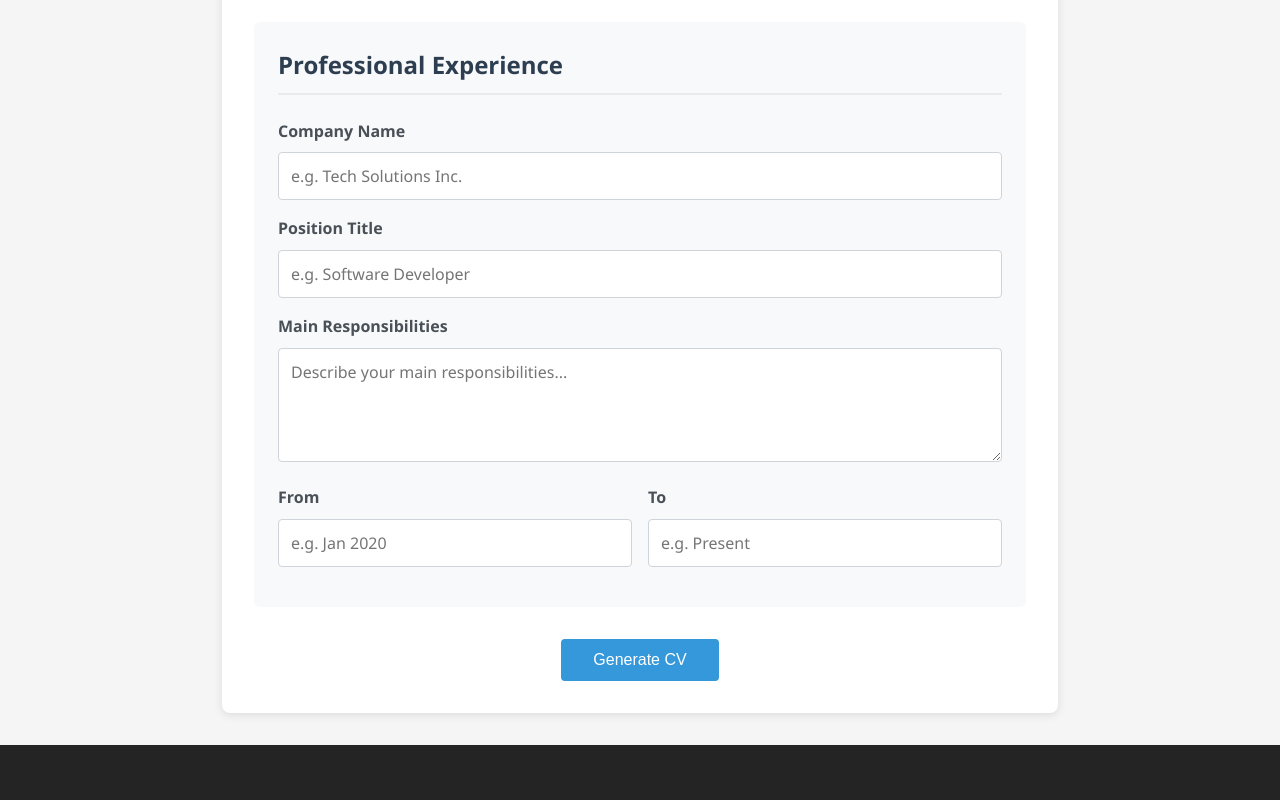
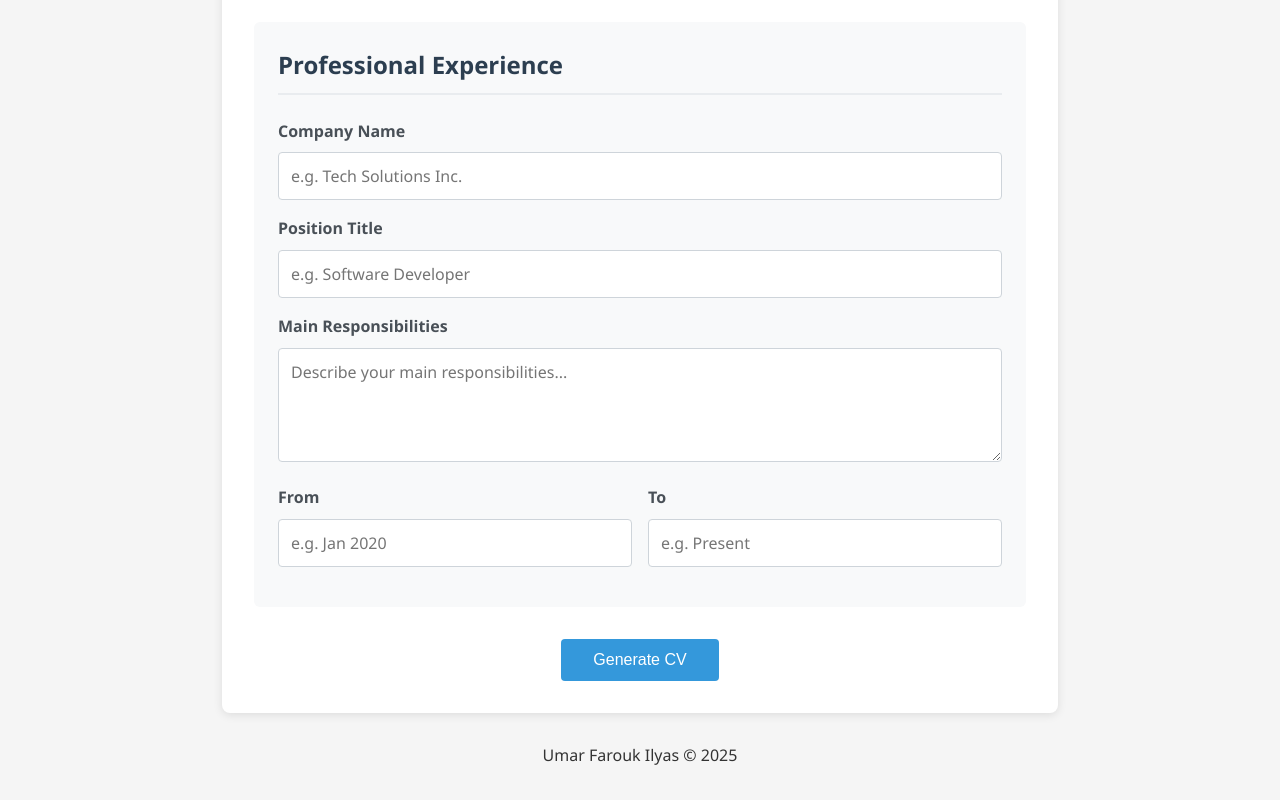
Before and after one commit to umarfaroukpa/CV-Generataor, a React (Vite) app: page / in a window 1280 px wide. Shown: the part 1096-1896 px from the top of the page. Before the commit the page ends 1841 px from the top, so only its background shows below. Built offline with nearby package versions, Linux system fonts and the light colour scheme.

Commit message:
added footer

```diff
--- a/src/App.jsx
+++ b/src/App.jsx
@@ -3,6 +3,7 @@ import Header from './components/Header';
 import CVForm from './components/CVForm';
 import CVPreview from './components/CVPreview';
 import './styles/App.css';
+import Footer from './components/Footer';
 
 function App() {
   const [cvData, setCVData] = useState({
@@ -59,7 +60,7 @@ function App() {
           />
         )}
       </div>
-
+      <Footer />
     </div>
 
   );
--- a/src/components/Cvform.jsx
+++ b/src/components/Cvform.jsx
@@ -42,6 +42,7 @@ function CVForm({ cvData, onDataUpdate, onSubmit }) {
         <button type="submit" className="submit-btn">Generate CV</button>
       </div>
     </form>
+
   );
 }
 
--- /dev/null
+++ b/src/components/Footer.jsx
@@ -0,0 +1,14 @@
+import React from 'react';
+import '../styles/Footer.css';
+
+function Footer() {
+    return (
+        <div className="footer">
+            <footer className="footer-content">
+                <p>Umar Farouk Ilyas &copy; {new Date().getFullYear()}</p>
+            </footer>
+        </div>
+    );
+}
+
+export default Footer;
--- /dev/null
+++ b/src/styles/Footer.css
@@ -0,0 +1,6 @@
+.footer {
+    display: flex;
+    justify-content: center;
+    align-items: center;
+    padding-top: 30px;
+}
```
